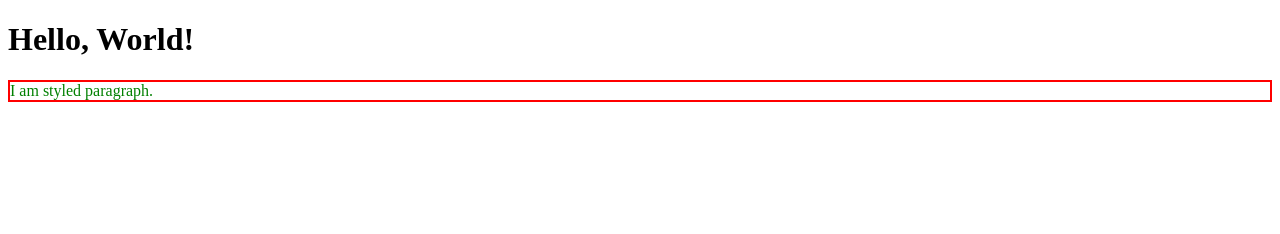
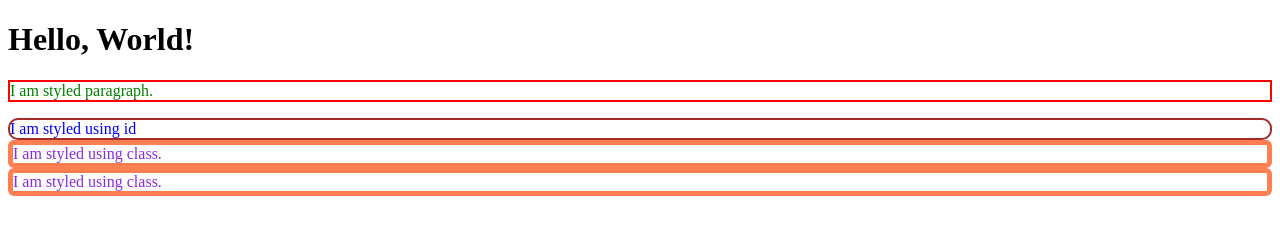
Before and after one commit to petercraftsmn/web-assignments, a website built with Parcel: page assignment-0/src/index.html in a window 1280 px wide. Built offline with nearby package versions, Linux system fonts and the light colour scheme.

Commit message:
Styles with id, class and element added

```diff
--- a/assignment-0/src/index.html
+++ b/assignment-0/src/index.html
@@ -6,7 +6,15 @@
     <link rel="stylesheet" href="style.css">
 </head>
 <body>
+
 <h1>Hello, World!</h1>
+
 <p>I am styled paragraph.</p>
+
+<div id="my-div">I am styled using id</div>
+
+<div class="my-class">I am styled using class.</div>
+<div class="my-class">I am styled using class.</div>
+
 </body>
 </html>
--- a/assignment-0/src/style.css
+++ b/assignment-0/src/style.css
@@ -1,4 +1,20 @@
+/*Element selector*/
 p {
     color: green;
     border: 2px solid red;
 }
+
+/*Id selector*/
+/*Id is unique*/
+#my-div {
+    color: blue;
+    border: 2px solid brown;
+    border-radius: 10px;
+}
+
+/*Class selector*/
+.my-class {
+    color: blueviolet;
+    border: 5px solid coral;
+    border-radius: 6px;
+}
```
